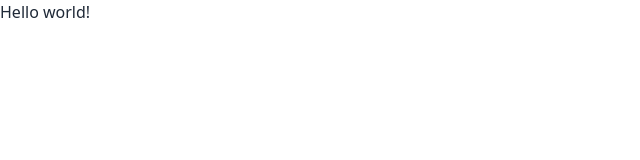
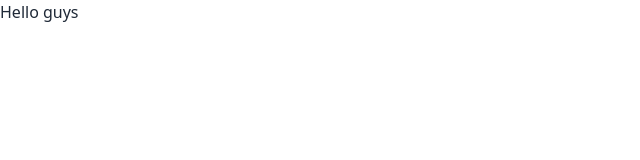
Before and after one commit to joysaha023/Dragon-news-portal, a React (Vite) app: page / in a window 1280 px wide. Shown: the top 160 px of the page, without its empty margins (0-640 px from the left). Built offline with nearby package versions, Linux system fonts and the light colour scheme.

Commit message:
simple route setup

```diff
--- /dev/null
+++ b/src/Layouts/Root/Root.jsx
@@ -0,0 +1,12 @@
+import React from 'react';
+import Home from '../../Pages/Home/Home';
+
+const Root = () => {
+    return (
+        <div>
+            <Home></Home>
+        </div>
+    );
+};
+
+export default Root;
--- /dev/null
+++ b/src/Pages/Home/Home.jsx
@@ -0,0 +1,11 @@
+import React from 'react';
+
+const Home = () => {
+    return (
+        <div>
+            <h2>Hello guys</h2>
+        </div>
+    );
+};
+
+export default Home;
--- a/src/Routes/Routes.jsx
+++ b/src/Routes/Routes.jsx
@@ -1,10 +1,20 @@
-const { createBrowserRouter } = require("react-router-dom");
+import { createBrowserRouter } from "react-router-dom";
+import Home from "../Pages/Home/Home";
+import Root from "../Layouts/Root/Root";
+
+
 
 
 const router = createBrowserRouter([
     {
       path: "/",
-      element: <div>Hello world!</div>,
+      element: <Root></Root>,
+      children: [
+        {
+            path: "/",
+            element:<Home></Home>
+        }
+      ]
     },
 ]);
 
```
